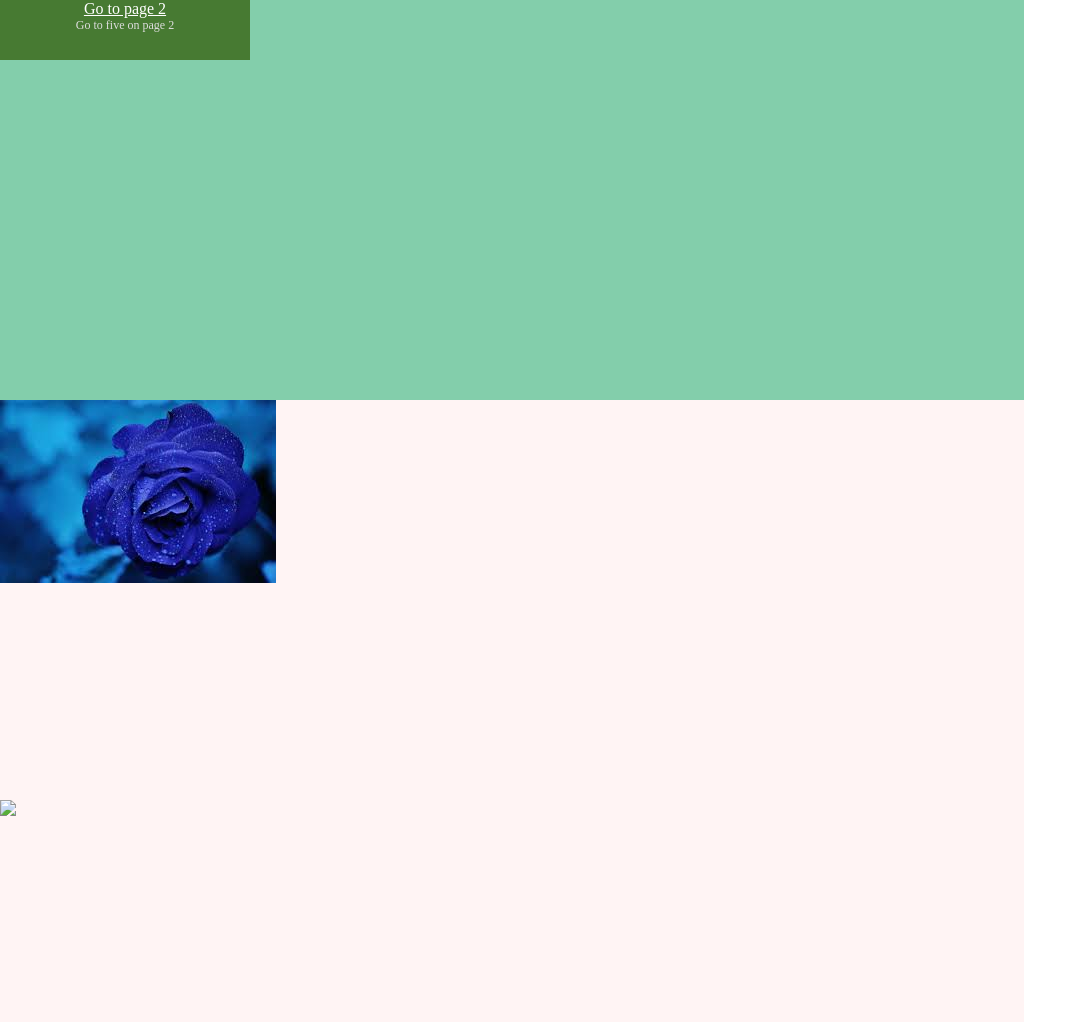
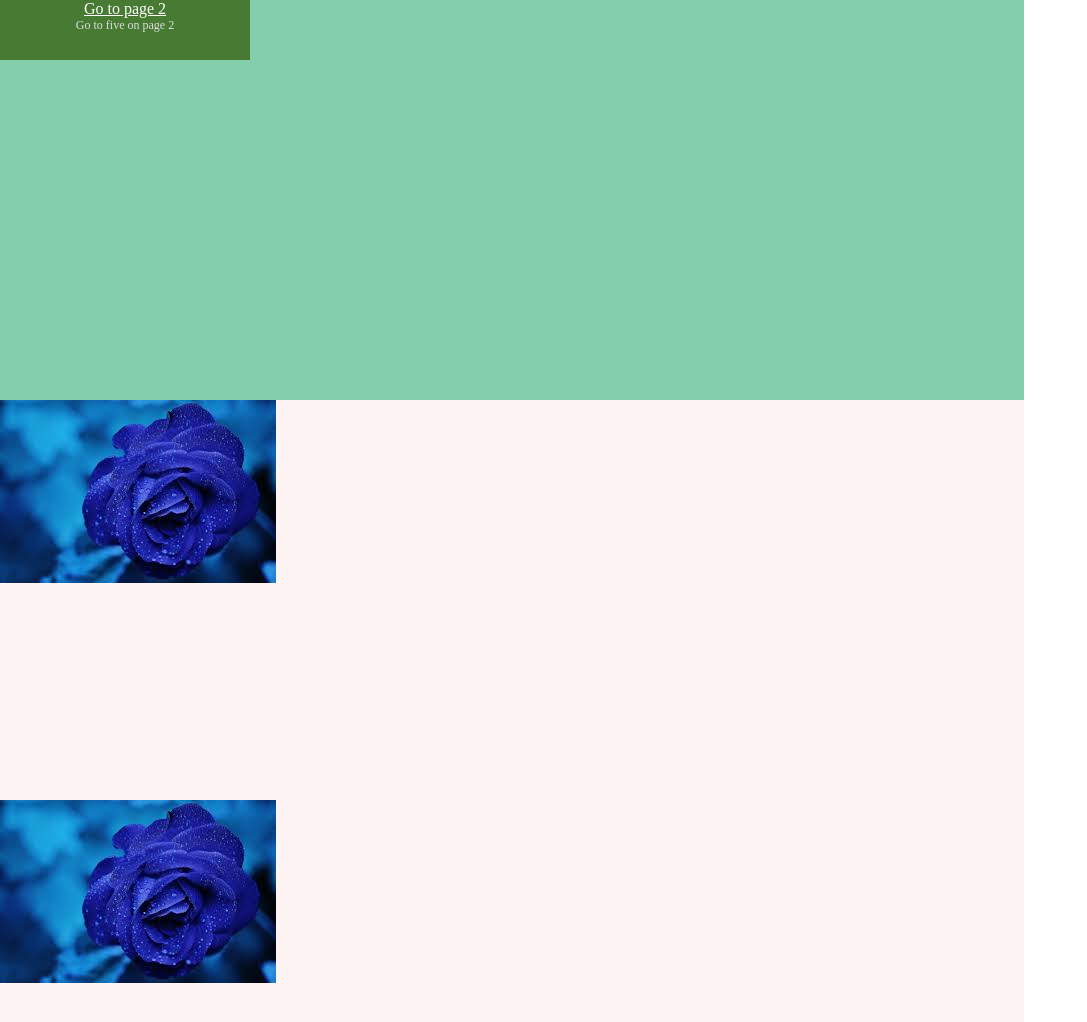
Before and after one commit to vik-kov/v-prog, a plain HTML site: page index.html in a window 1280 px wide. Shown: the whole page, without its empty margins (0-1087 px from the left). Drawn offline with Linux system fonts and the light colour scheme.

Commit message:
вар 2

```diff
--- a/index.html
+++ b/index.html
@@ -23,7 +23,7 @@
       <img class="flower-image" src="img/flower.jpeg" />
     </div>
     <div class="second section">
-      <img class="image" src="img/low.jpeg" />
+      <img class="image" src="img/low1.jpeg" />
     </div>
   </div>
 </body>
```
Also changed, not shown: img/low1.jpeg (added).
